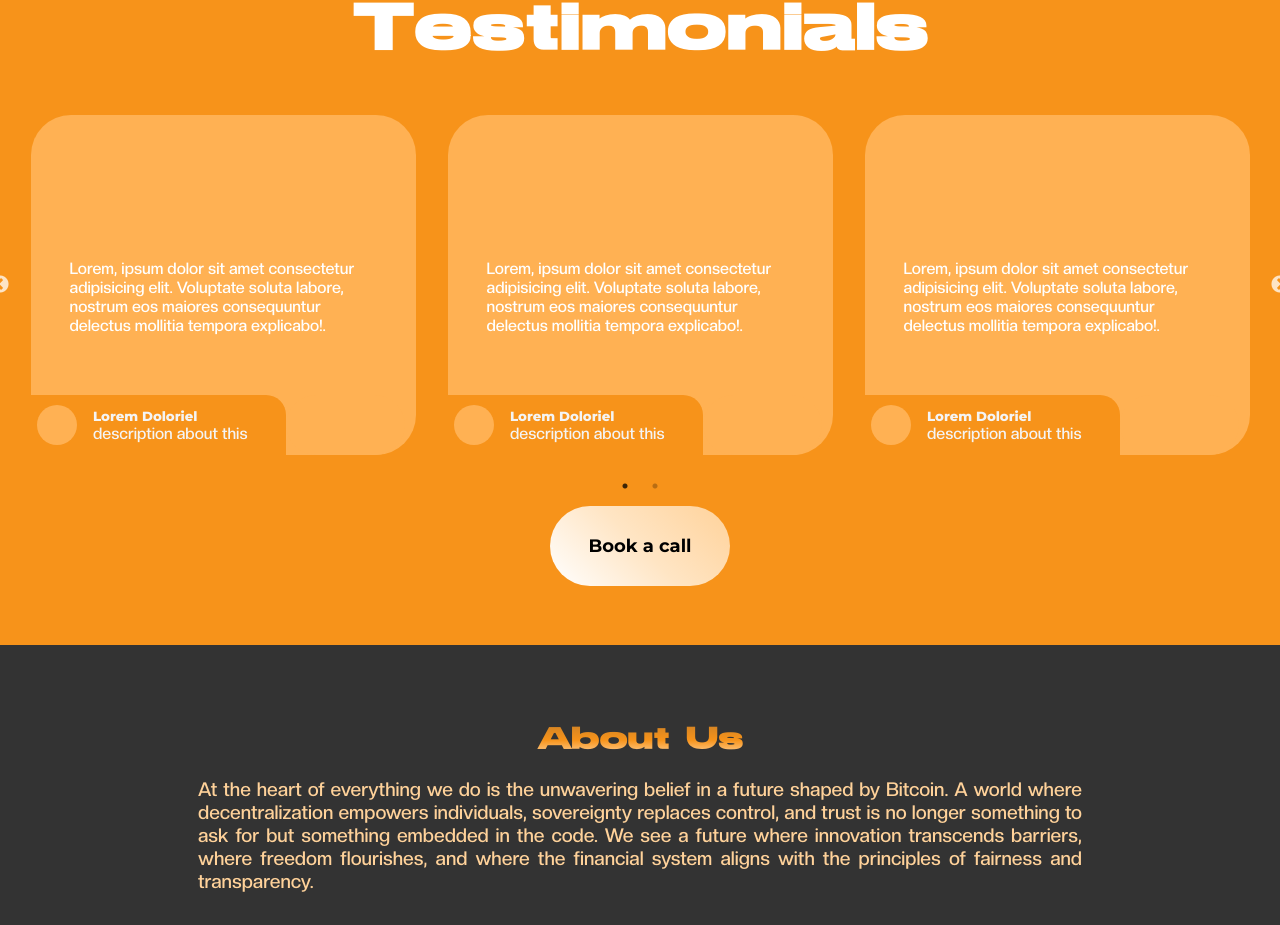
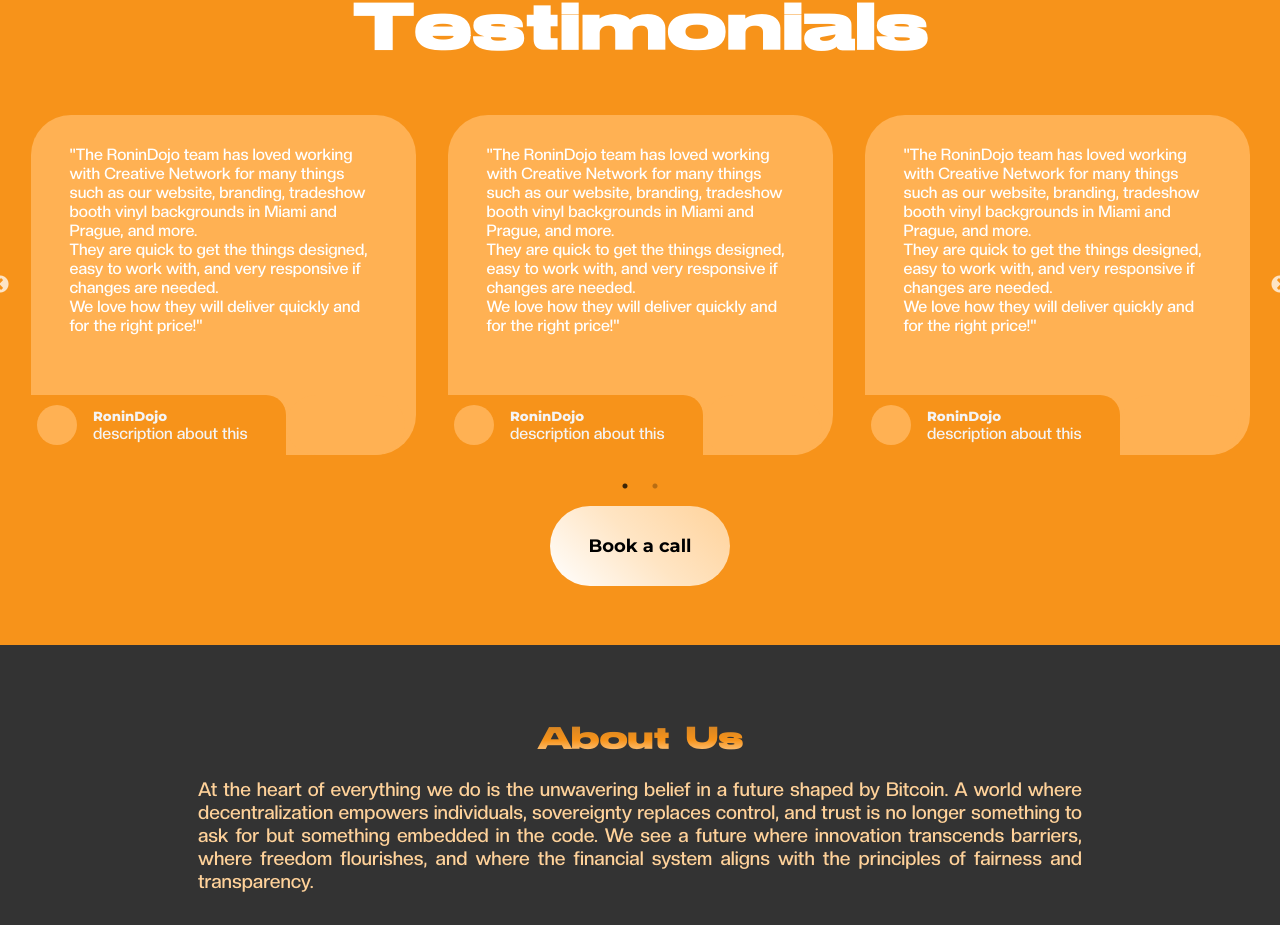
Before and after one commit to vill-yim/CreativeNetwork, a React (Vite) app: page / in a window 1280 px wide. Shown: the part 4581-5506 px from the top of the page. Built offline with nearby package versions, Linux system fonts and the light colour scheme; a web font is replaced by a local one.

Commit message:
testimonios SOS

```diff
--- a/src/components/home/components/Testimonials.jsx
+++ b/src/components/home/components/Testimonials.jsx
@@ -10,9 +10,13 @@ const RenderTrget = () => {
       <div className={styles["content-target"]}>
         <div className={styles["testimonial"]}>
           <p>
-            Lorem, ipsum dolor sit amet consectetur adipisicing elit. Voluptate
-            soluta labore, nostrum eos maiores consequuntur delectus mollitia
-            tempora explicabo!.
+          "The RoninDojo team has loved working with Creative Network for many things such as our website, branding, tradeshow booth vinyl backgrounds in Miami and Prague, and more.
+          </p>
+          <p>
+          They are quick to get the things designed, easy to work with, and very responsive if changes are needed.
+          </p>
+          <p>
+          We love how they will deliver quickly and for the right price!"
           </p>
         </div>
 
@@ -20,7 +24,7 @@ const RenderTrget = () => {
           <div className={styles["name-descript"]}>
             <div className={styles["img"]}></div>
             <div className={styles["name"]}>
-              <h5>Lorem Doloriel</h5>
+              <h5>RoninDojo</h5>
               <p>description about this</p>
             </div>
           </div>
```
